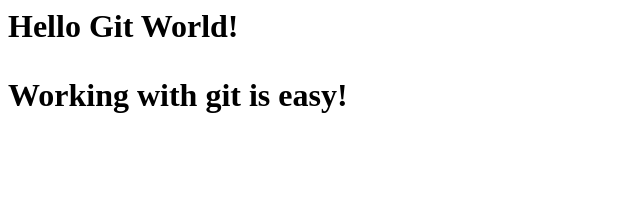
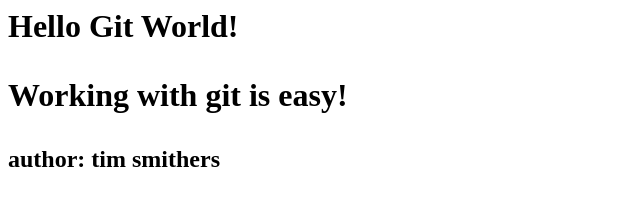
Before and after one commit to tims1107/GitGitHubMasterclass, a plain HTML site: page index.html in a window 1280 px wide. Shown: the whole page, without its empty margins (0-640 px from the left). Drawn offline with Linux system fonts and the light colour scheme.

Commit message:
added author

```diff
--- a/index.html
+++ b/index.html
@@ -3,3 +3,5 @@
 <div>
 	<p>Working with git is easy!</>
 </div>
+
+<h2>author: tim smithers</h2>
```
